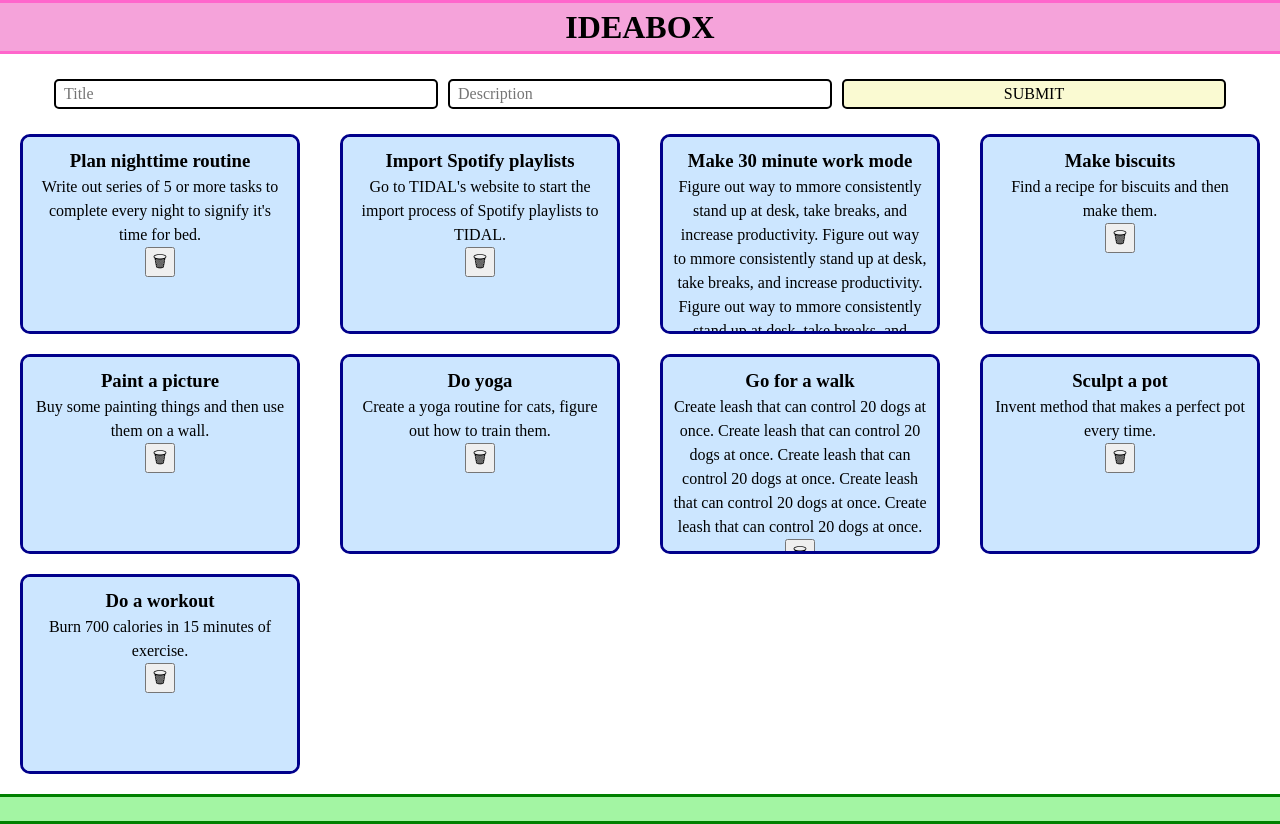
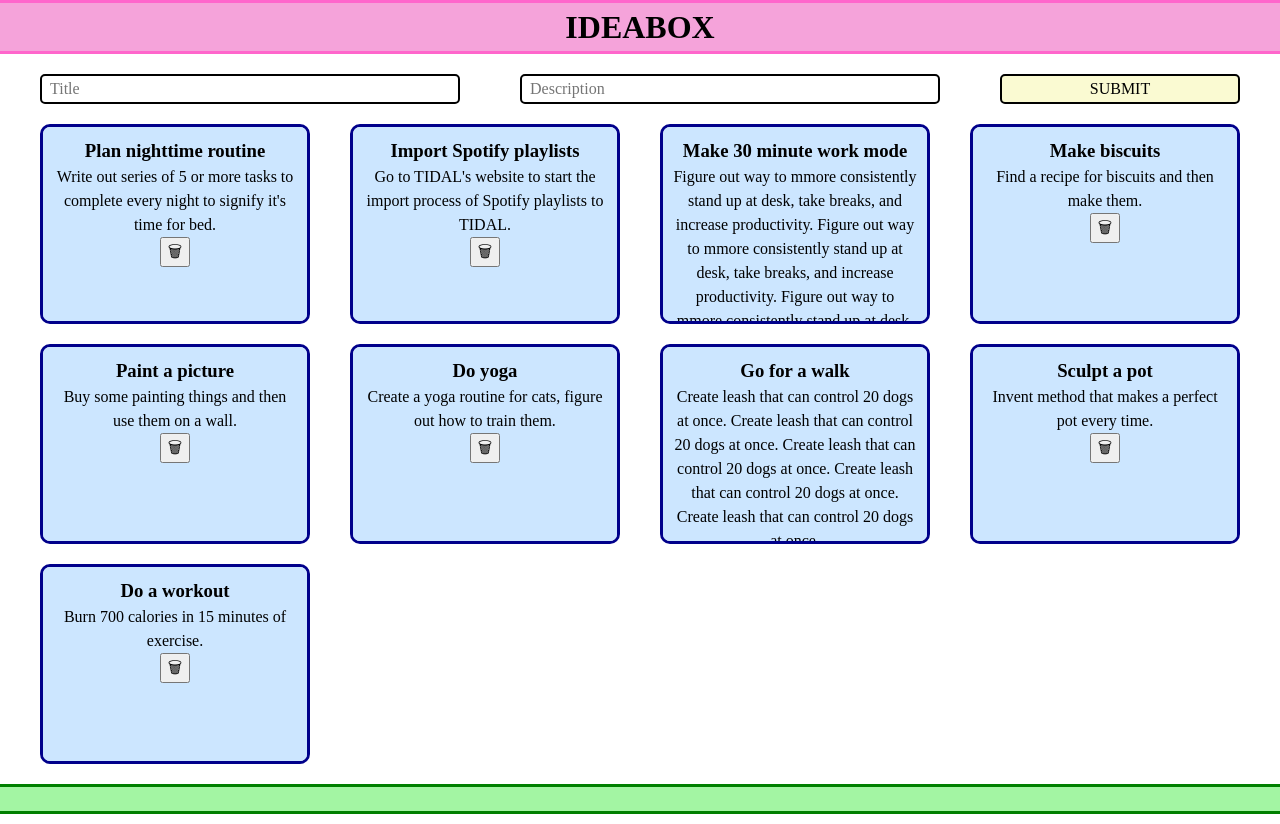
Before and after one commit to colefiscus/playground, a React (Create React App) app: page / in a window 1280 px wide. Built offline with nearby package versions, Linux system fonts and the light colour scheme.

Commit message:
Align form with Idea grid by adding div

```diff
--- a/src/Form.js
+++ b/src/Form.js
@@ -55,12 +55,15 @@ class Form extends Component {
 }
 
 const FormWrapper = styled.form`
-  margin: auto;
+  display: flex;
+  justify-content: space-between;
+  width: 100%;
+  padding: 0px 40px;
 `;
 
 const Input = styled.input`
-  margin: 5px;
-  width: 30%;
+  /* margin: 5px; */
+  width: 35%;
   border: 2px solid black;
   border-radius: 5px;
   font-size: 1rem;
@@ -68,8 +71,8 @@ const Input = styled.input`
 `;
 
 const Button = styled.button`
-  margin: 5px;
-  width: 30%;
+  /* margin: 5px; */
+  width: 20%;
   border: 2px solid black;
   border-radius: 5px;
   font-size: 1rem;
--- a/src/Ideas.js
+++ b/src/Ideas.js
@@ -25,7 +25,7 @@ const Ideas = ({ ideas, deleteIdea }) => {
 }
 
 const IdeasContainer = styled.section`
-  padding: 20px;
+  padding: 20px 40px;
   display: grid;
   justify-content: center;
   grid-template-columns: repeat(auto-fill, minmax(250px, 1fr));
```
